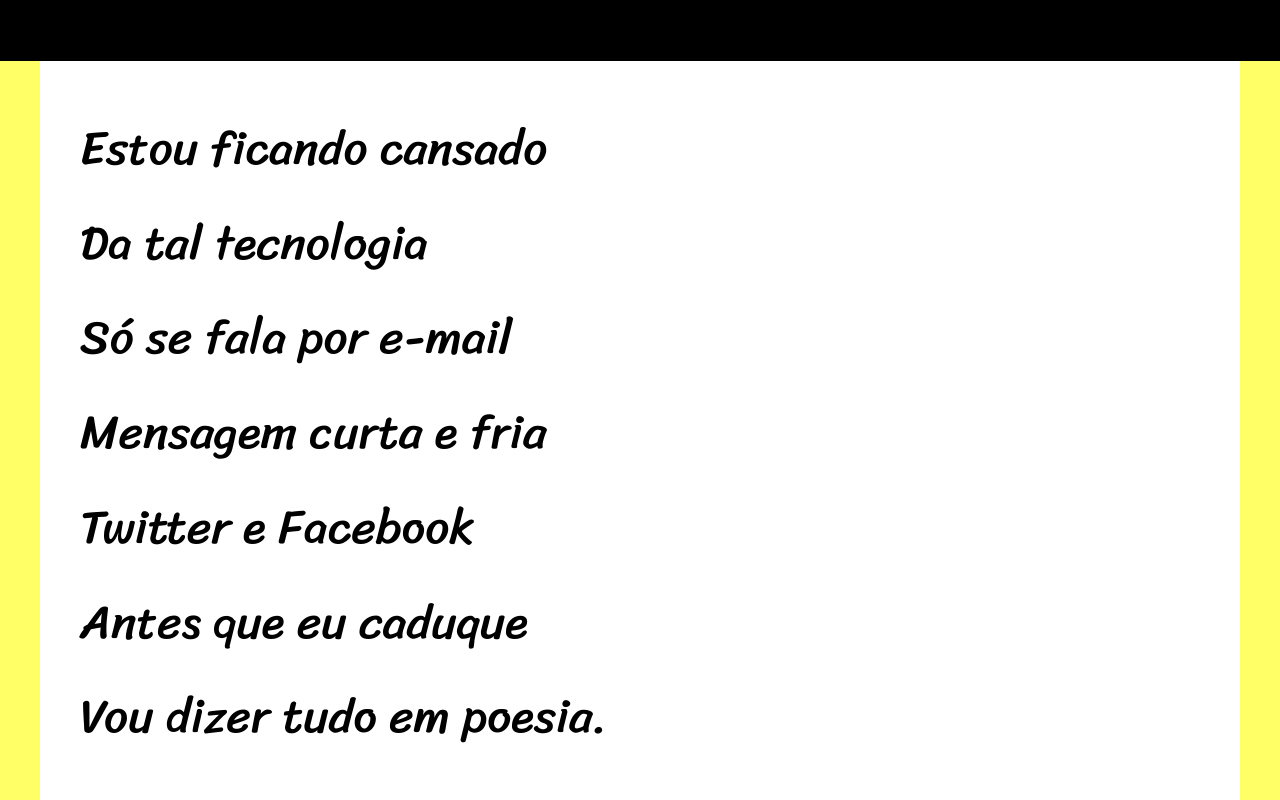
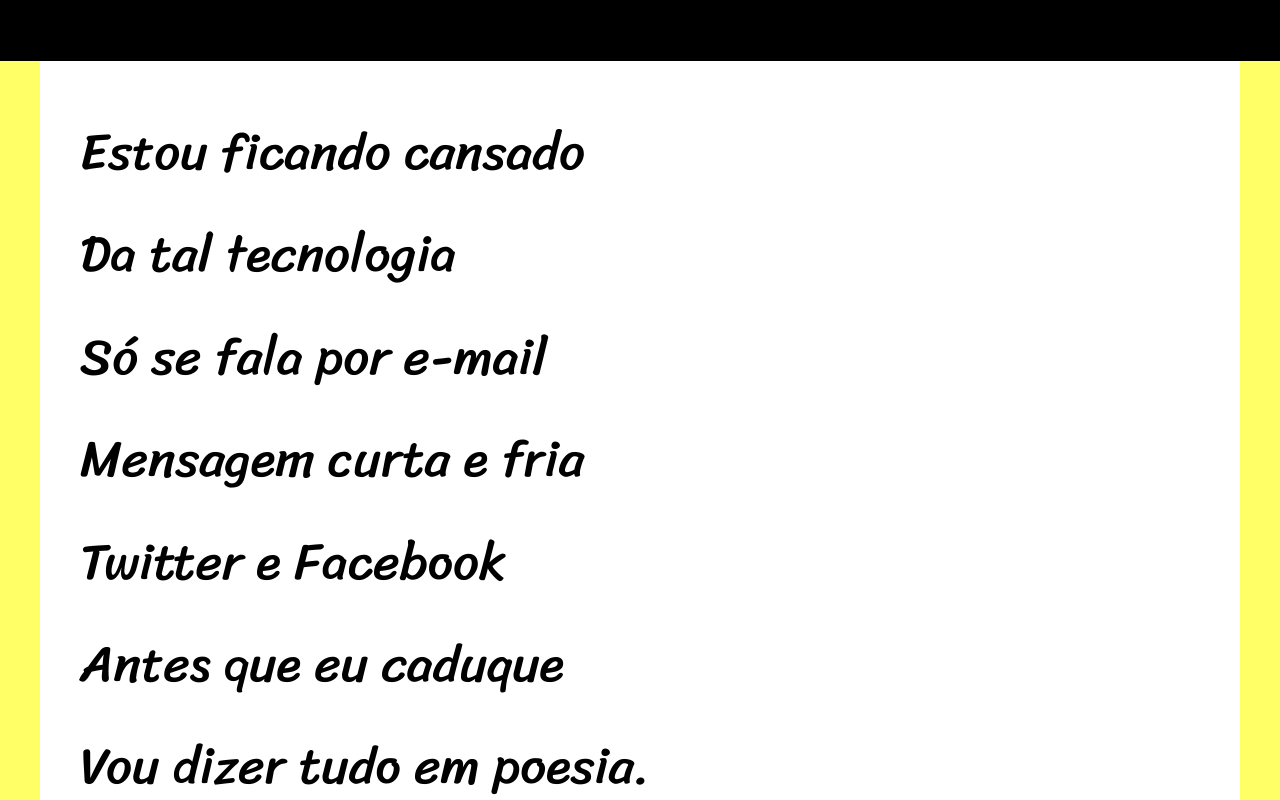
Before and after one commit to luanalbis/site-cordel-curso-em-video, a plain HTML site: page index.html in a window 1280 px wide. Shown: the part 245-1045 px from the top of the page. Drawn offline with Linux system fonts and the light colour scheme.

Commit message:
Update style.css

```diff
--- a/style.css
+++ b/style.css
@@ -31,9 +31,10 @@ span{
 
 p{
     font-family: 'Sriracha', cursive;
-    font-size: 3.7vw;
+    font-size:4vw;
     line-height: 2em;
-
+    display: inline-block;
+    padding-right: 20px;
 }
 
 header{
@@ -52,7 +53,6 @@ main{
     background-color: white;
     max-width: 1200px;
     margin: auto;
-
 }
 
 div{
@@ -99,3 +99,7 @@ a{
 a:hover{
     text-decoration: underline ;
 }
+
+footer > p {
+    display: block;
+}
```
